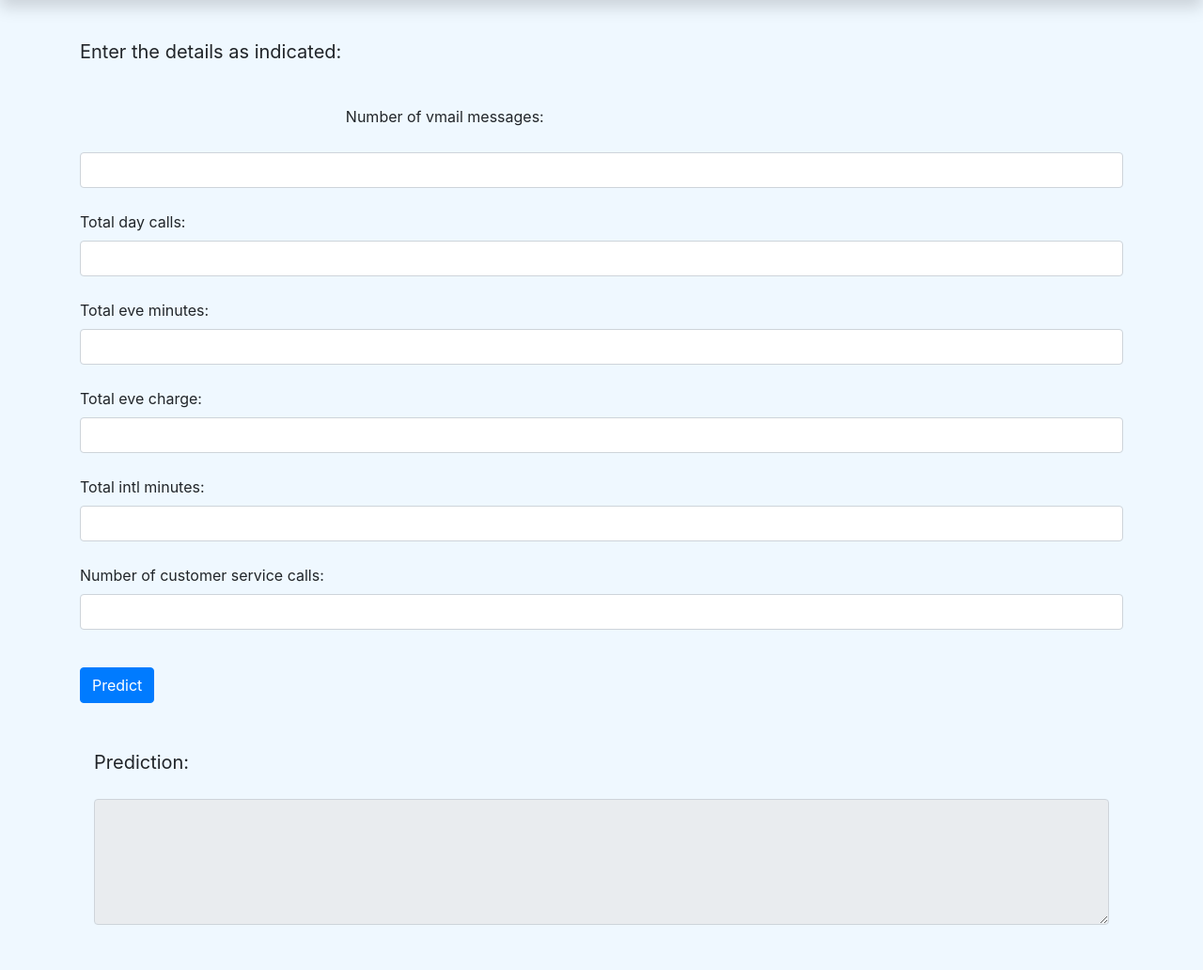
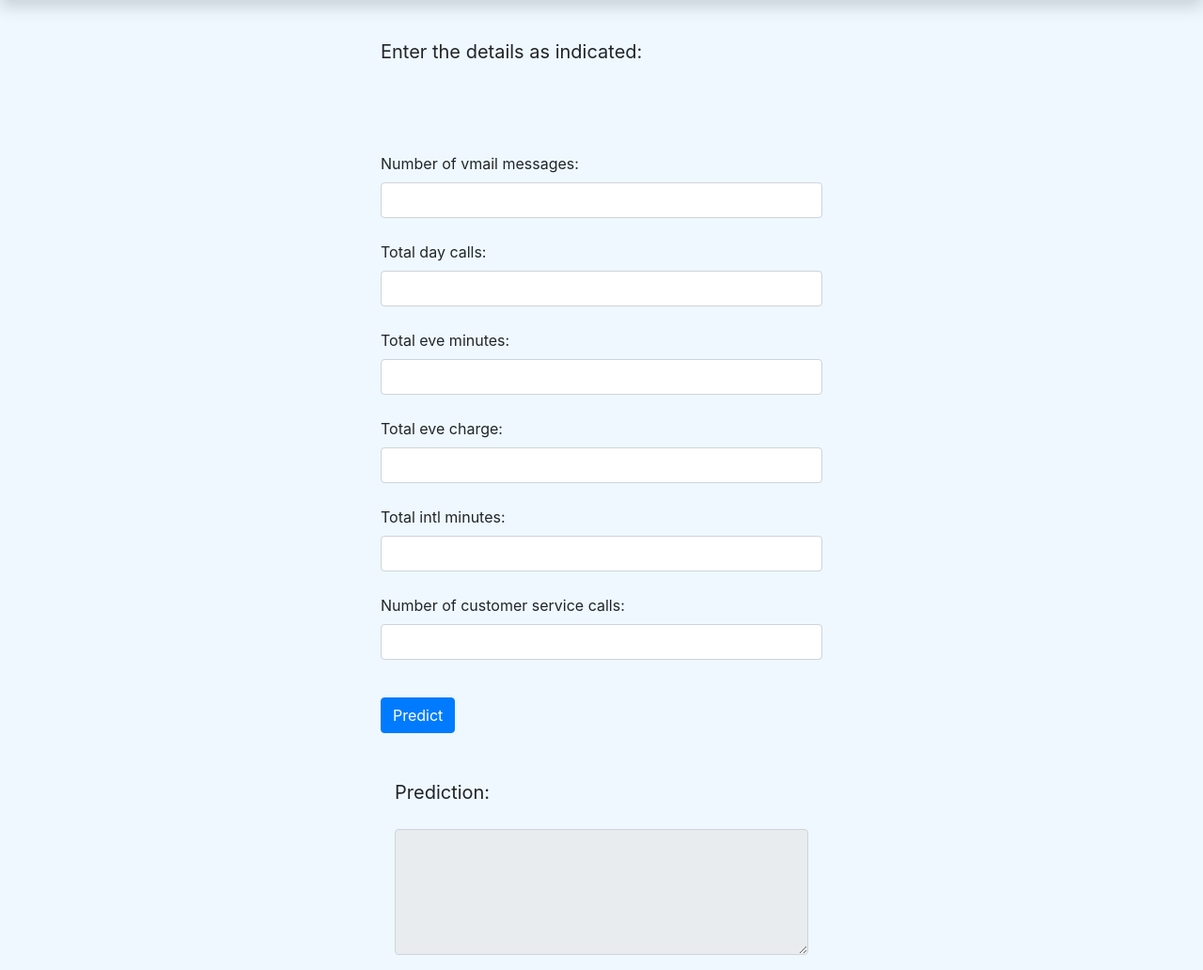
Before and after one commit to cassiasamp/test_churn_model, a Flask app: page / in a window 1280 px wide. Shown: the part 56-1088 px from the top of the page at 94% size. Before the commit the page ends 1040 px from the top, so only its background shows below. Run offline with Flask 2, Linux system fonts and the light colour scheme; some libraries are stand-ins or nearby versions.

Commit message:
changing size

```diff
--- a/webapp/static/css/main.css
+++ b/webapp/static/css/main.css
@@ -1,3 +1,7 @@
 body {
     background-color: #eff8ff;
 }
+
+.container, .container-lg, .container-md, .container-sm, .container-xl {
+    max-width: 500px;
+}
```
